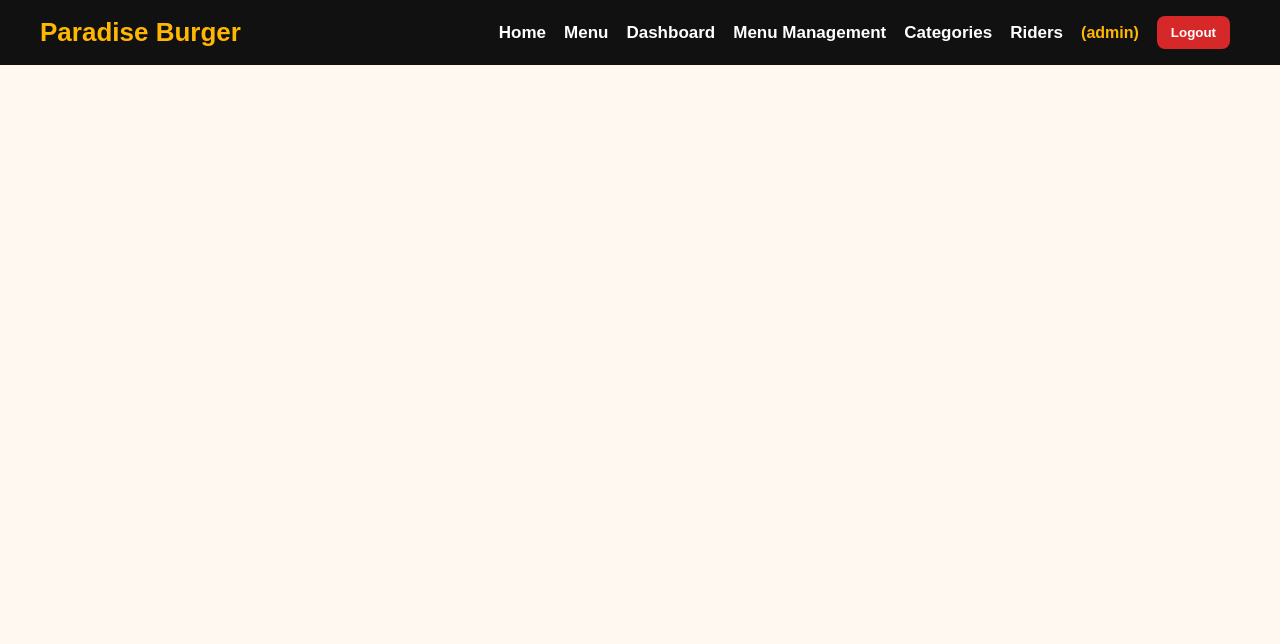
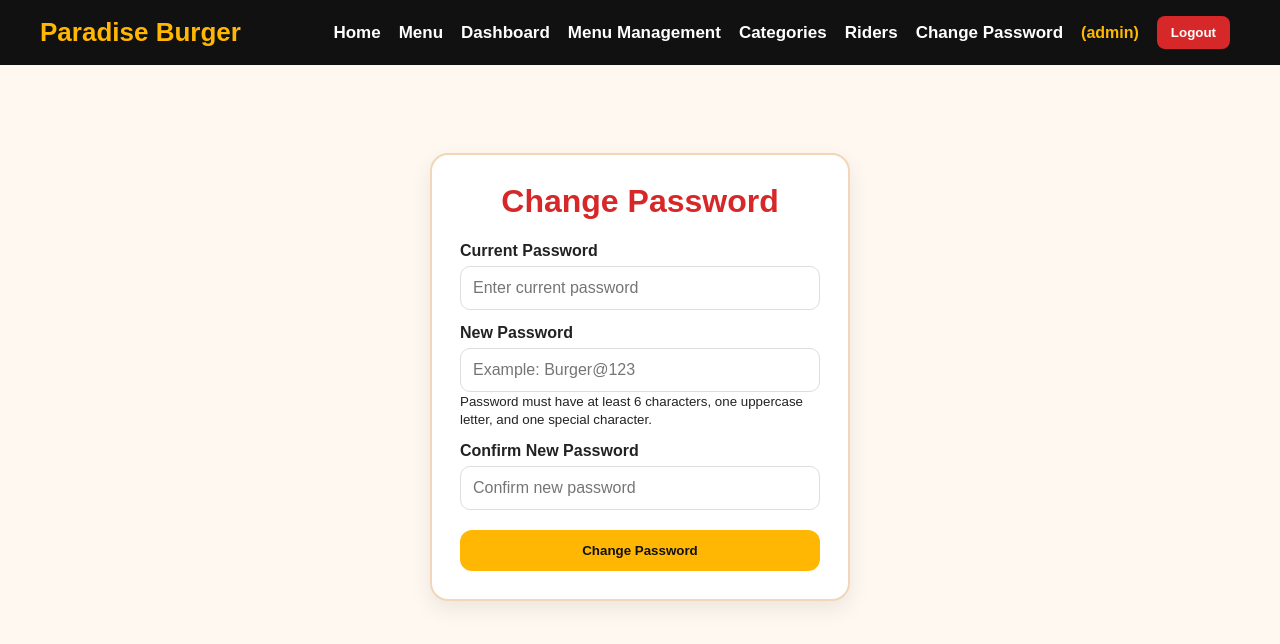
Before and after one commit to faryam-mujtaba/paradise-burger-mern, a React app in the folder frontend/: page /change-password in a window 1280 px wide. Shown: the top 644 px of the page. Built offline with nearby package versions, Linux system fonts and the light colour scheme; sample sign-in values are in the browser's storage; the HTML template or start-up script is replaced by a standard one.

Commit message:
Add change password feature

```diff
--- a/frontend/src/App.jsx
+++ b/frontend/src/App.jsx
@@ -17,7 +17,7 @@ import AdminRiderManagement from "./pages/AdminRiderManagement";
 import AdminCategoryManagement from "./pages/AdminCategoryManagement";
 
 import RiderDashboard from "./pages/RiderDashboard";
-
+import ChangePassword from "./pages/ChangePassword";
 function App() {
   return (
     <BrowserRouter>
@@ -110,6 +110,14 @@ function App() {
               </ProtectedRoute>
             }
           />
+          <Route
+  path="/change-password"
+  element={
+    <ProtectedRoute allowedRoles={["customer", "admin", "rider"]}>
+      <ChangePassword />
+    </ProtectedRoute>
+  }
+/>
         </Routes>
       </main>
     </BrowserRouter>
--- a/frontend/src/components/Navbar.jsx
+++ b/frontend/src/components/Navbar.jsx
@@ -56,6 +56,7 @@ function Navbar() {
 
         {user ? (
           <>
+          <Link to="/change-password">Change Password</Link>
             <span className="nav-user">
               {user.fullName} ({user.role})
             </span>
--- /dev/null
+++ b/frontend/src/pages/ChangePassword.jsx
@@ -0,0 +1,118 @@
+import { useState } from "react";
+import PageTransition from "../components/animations/PageTransition";
+import api from "../services/api";
+import { useAuth } from "../context/AuthContext";
+
+function ChangePassword() {
+  const { token } = useAuth();
+
+  const [formData, setFormData] = useState({
+    currentPassword: "",
+    newPassword: "",
+    confirmPassword: "",
+  });
+
+  const [message, setMessage] = useState("");
+  const [loading, setLoading] = useState(false);
+
+  const handleChange = (e) => {
+    setFormData({
+      ...formData,
+      [e.target.name]: e.target.value,
+    });
+  };
+
+  const handleSubmit = async (e) => {
+    e.preventDefault();
+
+    if (formData.newPassword !== formData.confirmPassword) {
+      setMessage("New password and confirm password do not match.");
+      return;
+    }
+
+    try {
+      setLoading(true);
+      setMessage("");
+
+      await api.put(
+        "/auth/change-password",
+        {
+          currentPassword: formData.currentPassword,
+          newPassword: formData.newPassword,
+        },
+        {
+          headers: {
+            Authorization: `Bearer ${token}`,
+          },
+        }
+      );
+
+      setMessage("Password changed successfully.");
+
+      setFormData({
+        currentPassword: "",
+        newPassword: "",
+        confirmPassword: "",
+      });
+    } catch (error) {
+      setMessage(
+        error.response?.data?.message || "Failed to change password."
+      );
+    } finally {
+      setLoading(false);
+    }
+  };
+
+  return (
+    <PageTransition>
+      <div className="form-page">
+        <form className="auth-form" onSubmit={handleSubmit}>
+          <h1>Change Password</h1>
+
+          {message && <p className="form-message">{message}</p>}
+
+          <label>Current Password</label>
+          <input
+            type="password"
+            name="currentPassword"
+            placeholder="Enter current password"
+            value={formData.currentPassword}
+            onChange={handleChange}
+            required
+          />
+
+          <label>New Password</label>
+          <input
+            type="password"
+            name="newPassword"
+            placeholder="Example: Burger@123"
+            value={formData.newPassword}
+            onChange={handleChange}
+            required
+          />
+
+          <small>
+            Password must have at least 6 characters, one uppercase letter, and
+            one special character.
+          </small>
+
+          <label>Confirm New Password</label>
+          <input
+            type="password"
+            name="confirmPassword"
+            placeholder="Confirm new password"
+            value={formData.confirmPassword}
+            onChange={handleChange}
+            required
+          />
+
+          <button type="submit" disabled={loading}>
+            {loading ? "Changing..." : "Change Password"}
+          </button>
+        </form>
+      </div>
+    </PageTransition>
+  );
+}
+
+export default ChangePassword;
```
Also changed, not shown: 2 other files (tests, documents, lock files or other folders).
